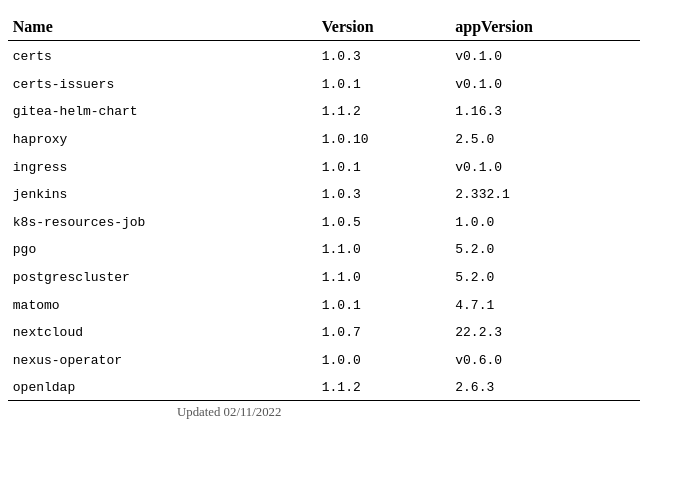
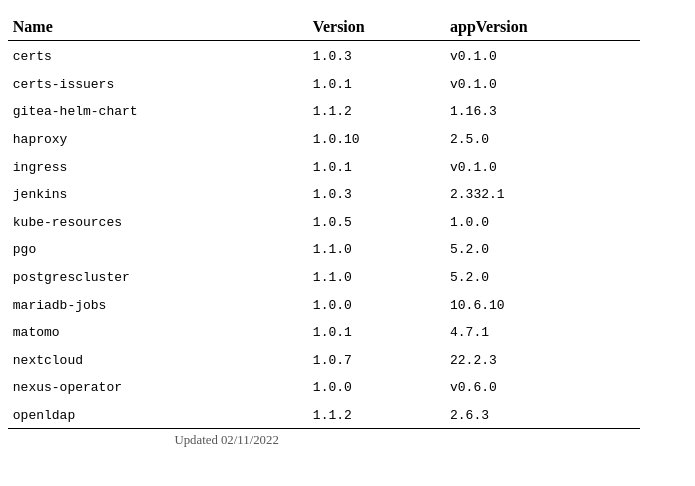
Before and after one commit to robobee-repos/helm-charts-charts, a plain HTML site: page index.html in a window 1280 px wide. Shown: the part 128-614 px from the top of the page, without its empty margins (0-695 px from the left). Drawn offline with Linux system fonts and the light colour scheme.

Commit message:
Rename to kube-resources

```diff
--- a/index.html
+++ b/index.html
@@ -109,7 +109,7 @@ helm install my-release helm-charts-charts
 </tr>
 
 <tr>
-<td><code>k8s-resources-job</code></td>
+<td><code>kube-resources</code></td>
 <td><code>1.0.5</code></td>
 <td><code>1.0.0</code></td>
 </tr>
@@ -124,6 +124,12 @@ helm install my-release helm-charts-charts
 <td><code>postgrescluster</code></td>
 <td><code>1.1.0</code></td>
 <td><code>5.2.0</code></td>
+</tr>
+
+<tr>
+<td><code>mariadb-jobs</code></td>
+<td><code>1.0.0</code></td>
+<td><code>10.6.10</code></td>
 </tr>
 
 <tr>
```
Also changed, not shown: 2 other files.
